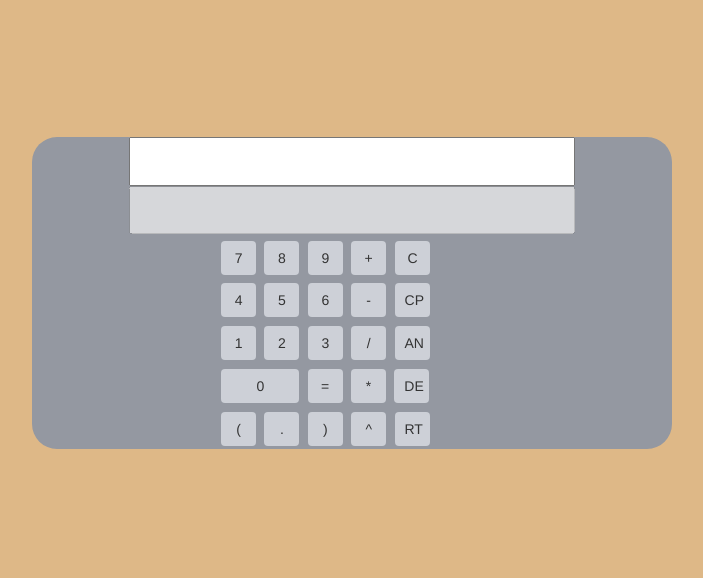
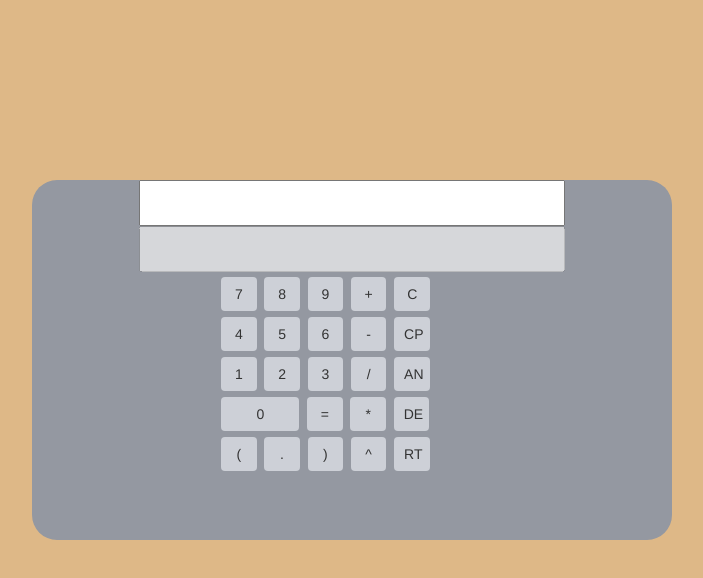
Before and after one commit to aa3447/Calculator, a plain HTML site: page index.html in a window 1280 px wide. Shown: the whole page, without its empty margins (288-991 px from the left). Drawn offline with nearby package versions, Linux system fonts and the light colour scheme.

Commit message:
Centered and scaling

```diff
--- a/index.html
+++ b/index.html
@@ -7,9 +7,10 @@
         <script src="jquery-3.1.1.min.js"></script>
         <script src="script.js" type="text/javascript"></script>
     </head>
-    <body class="container text-center">
-         <div id="calc" >
-            <div class = "row" >
+    <body class="text-center">
+        <div id="wapper" class="container" >
+            <div id="calc"   >
+                <div >
                     <form id = "form">
                         <input type="text" name="input" id="input" class = "row col-sm-8 col-sm-offset-2">
                         <input type="text" name="prev" id="prev" class = "row col-sm-8 col-sm-offset-2" disabled>
@@ -46,5 +47,6 @@
                     <button id="root" class="btn" style=" padding-left:9px" >RT</button>
                 </div>
             </div>
+        </div>
     </body>
 </html>
--- a/script.js
+++ b/script.js
@@ -1,4 +1,4 @@
-//todo  fix delete , make calc look like a calc
+
 function shunting(i){
         var input = i.split("");
         var output = [];
--- a/style.css
+++ b/style.css
@@ -1,20 +1,44 @@
+html{
+    height: 100%;
+}
 body{
-    background-color: burlywood;
-    font-size: 300%;
+     background-color: burlywood;
+     min-height: 100%;
 }
 button{
     background-color: #cdd0d7;
+    min-width: 35px;
+    width:15%;
 
 }
-#calc{
-    margin-top: 12%;
-     border-radius: 25px ;
+#wapper{
     min-width: 640px;
-    max-width: 640px;
-    background-color: #9498a1;
+    min-height: 360px;
+    width: 25%;
+    font-size: 200%;
     display: inline-block;
-}
-button{
-    width:35px;
+  position: relative;
+     top:0 ;
+  bottom: 0;
+  right: 0;
+  left: 0;
+
 
 }
+#wrapper:after {
+  padding-top: 56.25%;
+  display: block;
+  content: '';
+}
+#calc{
+    position: absolute;
+    top: 50%;
+  bottom: 0;
+  right: 0;
+  left: 0;
+    border-radius: 25px ;
+    min-width: 640px;
+    min-height: 360px;
+    background-color: #9498a1;
+
+}
```
Lines whose indentation alone changed are shown as unchanged.
